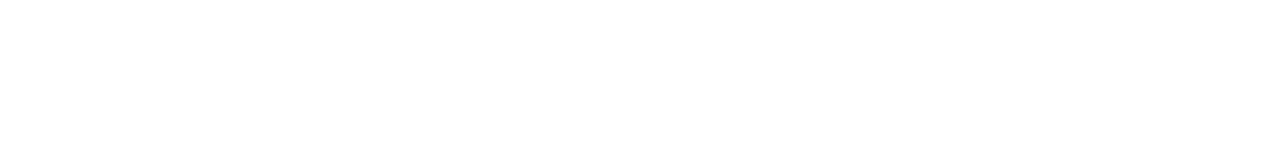
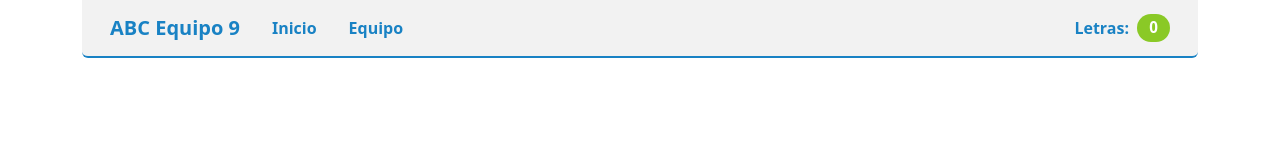
Before and after one commit to Scardon14/LAB-ABC-PAGE, a plain HTML site: page index.html in a window 1280 px wide. Drawn offline with nearby package versions, Linux system fonts and the light colour scheme.

Commit message:
Navbar terminado

```diff
--- a/index.html
+++ b/index.html
@@ -7,16 +7,36 @@
     <title>Document</title>
     <link href="https://cdn.jsdelivr.net/npm/bootstrap@5.3.8/dist/css/bootstrap.min.css" rel="stylesheet"
         integrity="sha384-sRIl4kxILFvY47J16cr9ZwB07vP4J8+LH7qKQnuqkuIAvNWLzeN8tE5YBujZqJLB" crossorigin="anonymous">
+    <link rel="stylesheet" href="style.css">
+
+</head>
+
+<body>
+    <!--YESID NAVEBAR -->
+    <div class="container sticky-top">
+        <nav class="navbar navbar-expand-lg navbar-paleta rounded-bottom px-3">
+            <div class="container-fluid">
+
+                <a class="navbar-brand fw-bold me-4" href="index.html">ABC Equipo 9</a>
+
+                <div class="navbar-nav me-auto flex-row gap-3">
+                    <a class="nav-link active fw-semibold" href="index.html">Inicio</a>
+                    <a class="nav-link fw-semibold" href="equipo.html">Equipo</a>
+                </div>
+
+                <div class="d-flex align-items-center gap-2 ms-auto">
+                    <span class="texto-contador fw-semibold">Letras:</span>
+                    <span id="id_contador" class="badge rounded-pill badge-contador">0</span>
+                </div>
+
+            </div>
+        </nav>
+    </div>
 
 
 
 
 
-
-</head>
-
-<body>
-    <!--YESID NAVEBAR -->
 
     <!--GABRIELA TARJETAS-->
 
--- a/style.css
+++ b/style.css
@@ -1,3 +1,13 @@
+:root {
+    --coral: #ff595e;
+    --dorado: #ffca3a;
+    --verde: #8ac926;
+    --azul: #1982c4;
+    --morado: #6a4c93;
+    --blanco: #ffffff;
+    --gris: #f2f2f2;
+}
+
 /*GABRIELA*/
 
 
@@ -5,6 +15,32 @@
 
 
 /*YESID*/
+.badge-counter {
+    font-size: 0.9rem;
+    padding: 0.5em 0.8em;
+}
+
+.navbar-paleta {
+    background-color: var(--gris);
+    border-bottom: 2px solid var(--azul);
+}
 
 
+.navbar-paleta .navbar-brand,
+.navbar-paleta .nav-link,
+.navbar-paleta .texto-contador {
+    color: var(--azul) !important;
+}
+
+
+.navbar-paleta .nav-link:hover {
+    opacity: 0.8;
+}
+
+.badge-contador {
+    background-color: var(--verde);
+    color: var(--blanco);
+    font-size: 0.95rem;
+    padding: 0.4em 0.8em;
+}
 /*YULIANA*/
```
Also changed, not shown: script.js (line endings or trailing spaces), 1 other file.
